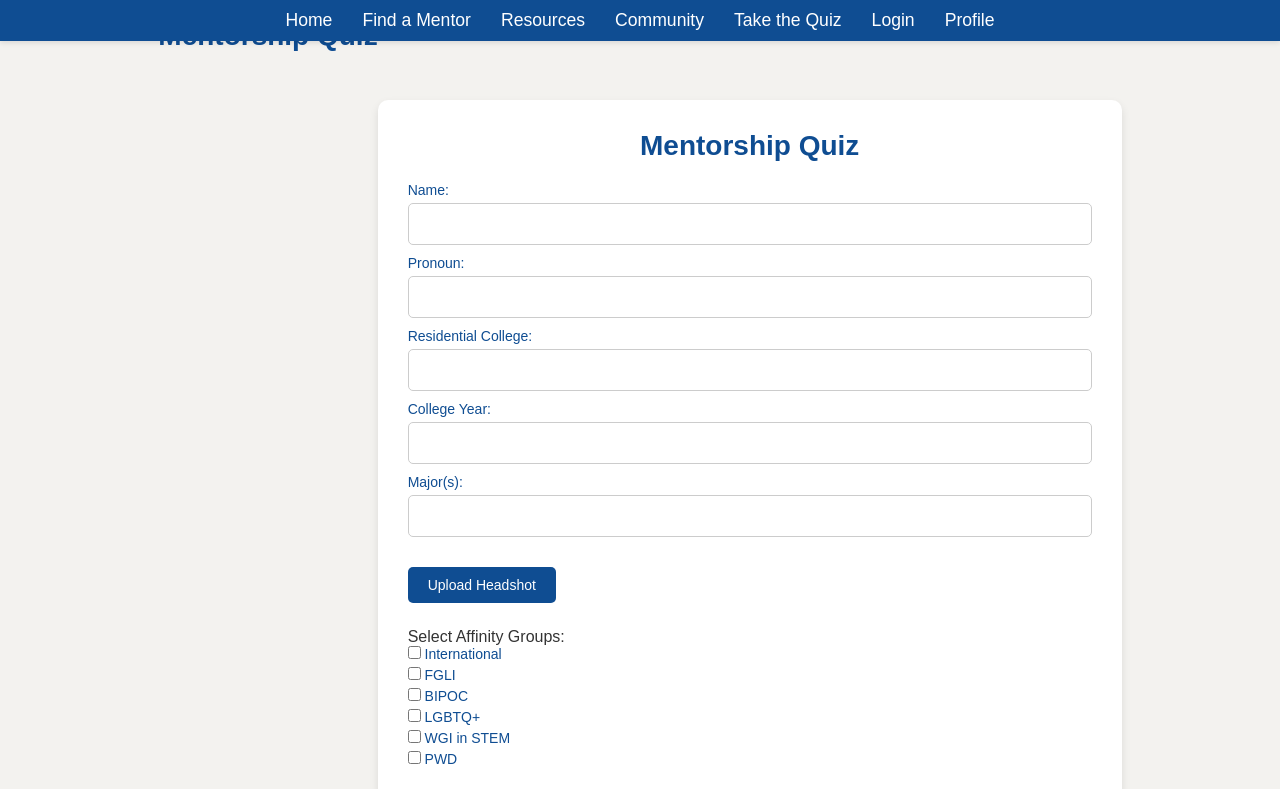
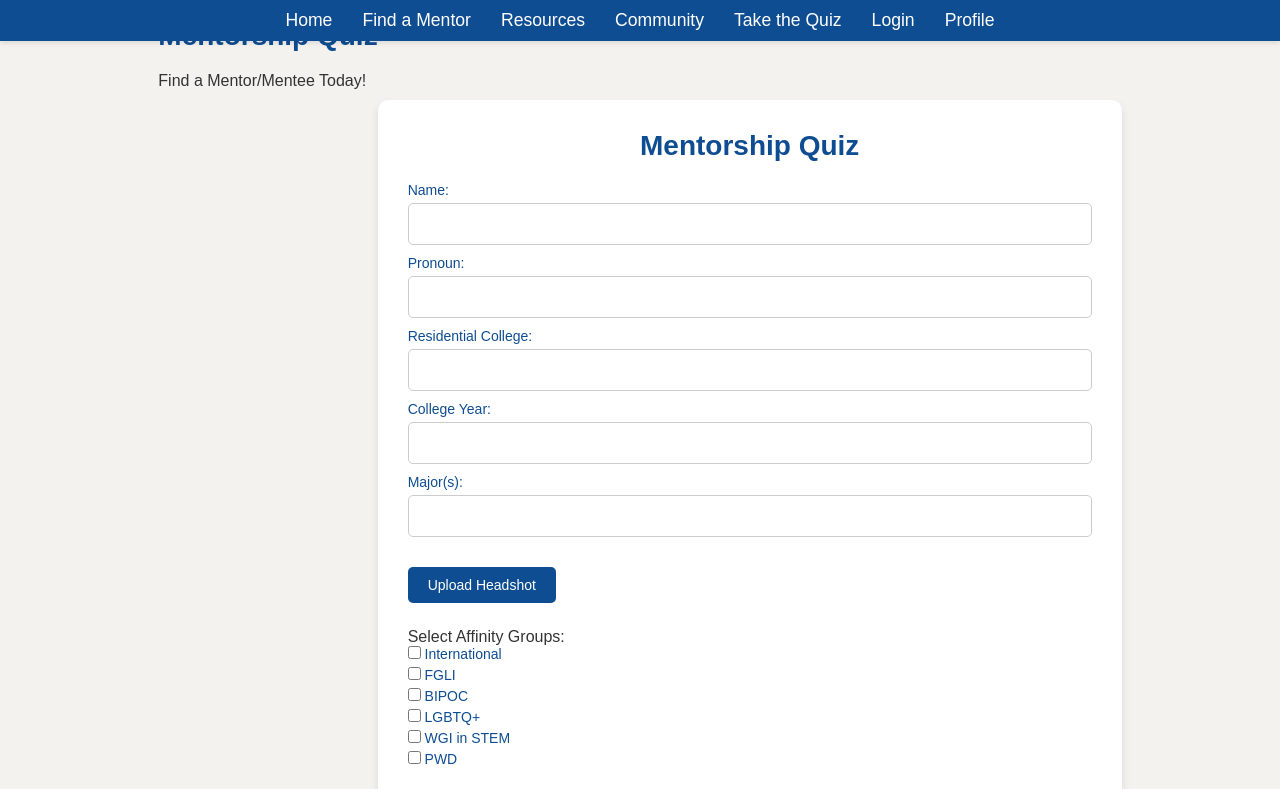
Before and after one commit to yale-cpsc-419-25sp/project-project-group-9, a plain HTML site: page quiz.html in a window 1280 px wide. Shown: the top 789 px of the page. Drawn offline with Linux system fonts and the light colour scheme.

Commit message:
Update quiz.html

```diff
--- a/quiz.html
+++ b/quiz.html
@@ -10,6 +10,7 @@
     <!-- Navigation Bar -->
     <header>
         <h1>Mentorship Quiz</h1>
+        <p>Find a Mentor/Mentee Today!</p>
     </header>
     <nav>
         <a href="home.html">Home</a>
```
